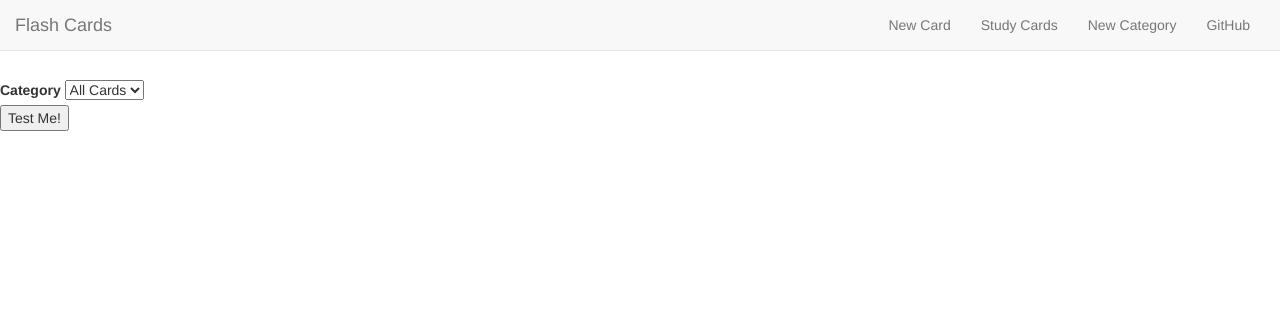
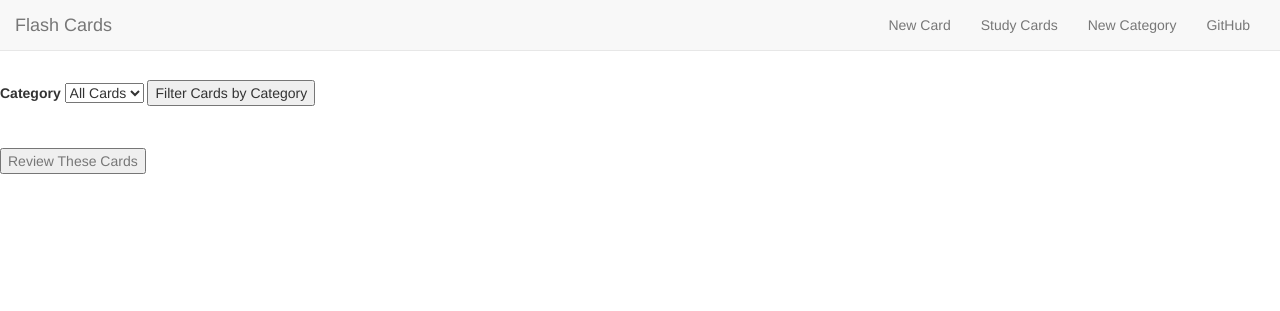
Before and after one commit to fdel15/flash-cards, a Rails app: page /cards in a window 1280 px wide. Shown: the top 311 px of the page. Run offline with Rails 7, Linux system fonts and the light colour scheme; data that the repository does not hold is empty; style sheets or scripts are compiled from the project's sources; some libraries are stand-ins or nearby versions.

Commit message:
set up new_review_session button

```diff
--- a/app/controllers/cards_controller.rb
+++ b/app/controllers/cards_controller.rb
@@ -57,6 +57,13 @@ class CardsController < ApplicationController
     redirect_to cards_path
   end
 
+  def new_review_session
+    @review_cards = params[:cards].shuffle
+    @index = 0
+    @card = Card.find(@review_cards[@index])
+    render :review_card
+  end
+
   private
 
   def card_params
--- a/app/helpers/application_helper.rb
+++ b/app/helpers/application_helper.rb
@@ -7,4 +7,8 @@ module ApplicationHelper
   def category_select_value
     params[:category] ? params[:category][:category_id] : 0
   end
+
+  def get_card_ids(cards)
+    cards.map{|card| card.id }
+  end
 end
--- a/app/views/cards/index.html.erb
+++ b/app/views/cards/index.html.erb
@@ -2,19 +2,24 @@
   <%= form_for :category, url: { action: "index" }, html: { method: "GET" }, enforce_utf8: false do |f| %>
     <div class="field">
       <%= f.label :category, "Category" %>
-      <%= f.collection_select(:category_id, @categories, :id, :description, { :include_blank => "All Cards", :selected => category_select_value } ) %><br/>
+      <%= f.collection_select(:category_id, @categories, :id, :description, { :include_blank => "All Cards", :selected => category_select_value } ) %>
 
-      <%= f.submit "Test Me!" %>
+      <%= f.submit "Filter Cards by Category" %>
     </div>
   <% end %>
 </div>
+<br><br>
+
+<%= link_to new_review_session_path(:cards => get_card_ids(@front_cards))  do %>
+  <button>Review These Cards</button>
+<% end %>
 
 <div class="display_cards">
   <% @front_cards.each_with_index do |card, i| %>
 
     <div class="front-cards">
       <%= display_card_header("Front", i) %>
-      <h4 class="card"> <%= card.description %><%= card.id %></h4>
+      <h4 class="card"> <%= card.description %></h4>
       <button><%= link_to "Edit", edit_card_path(card.id) %></button> <button><%= link_to "Delete", card, method: :delete, data: { confirm: "Are you sure?" } %></button>
     </div>
 
--- a/config/routes.rb
+++ b/config/routes.rb
@@ -5,5 +5,7 @@ Rails.application.routes.draw do
   resources :categories
   resources :cards
 
+  get 'new_review_session', to: 'cards#new_review_session', as: 'new_review_session'
+
 
 end
```
